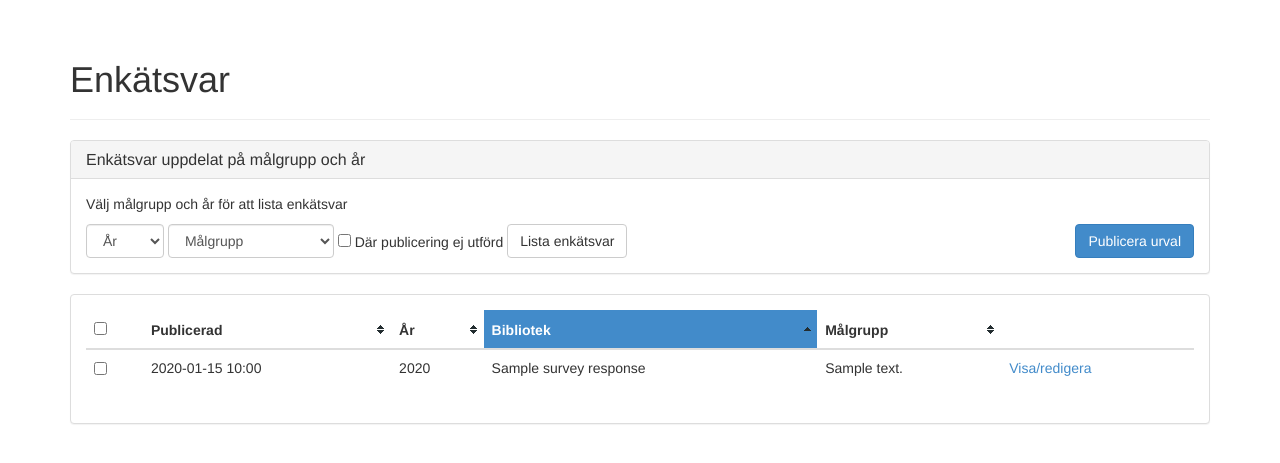
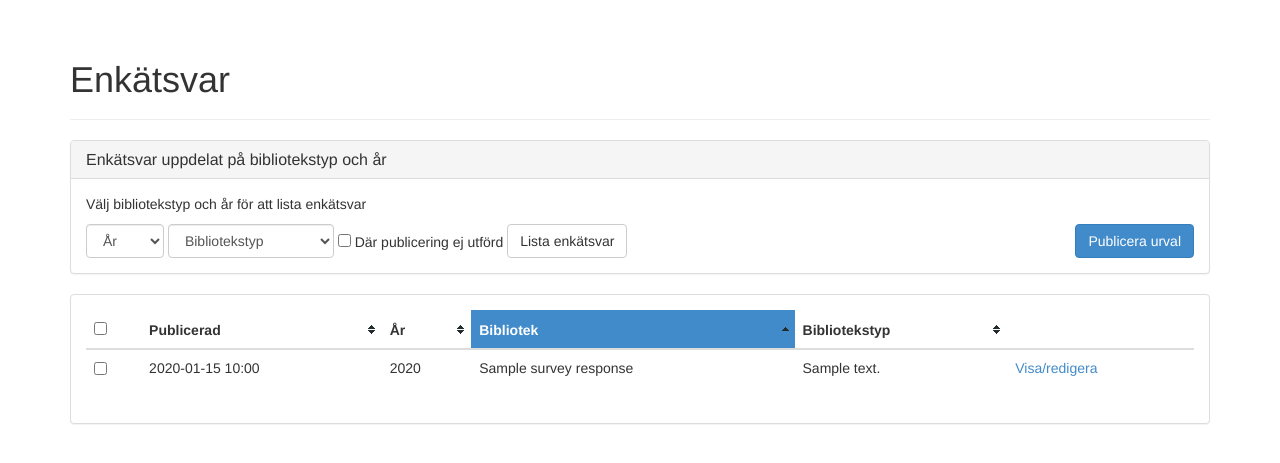
Before and after one commit to libris/bibstat, a Django app: template libstat/templates/libstat/survey_responses.html in a window 1280 px wide. Shown: the part 51-514 px from the top of the page. Run offline with Django 3.2, Linux system fonts and the light colour scheme; the template is opened without the code that fills it: most values are stand-ins (such as "Sample title", 1, 10 or a date in 2020); some libraries are stand-ins or nearby versions.

Commit message:
Changed view labels "Målgroup" to "Bibliotekstyp" and "Publik" to "Öppen data"

```diff
--- a/libstat/templates/libstat/edit_survey_response.html
+++ b/libstat/templates/libstat/edit_survey_response.html
@@ -41,7 +41,7 @@
                 </div>
                 <div class="row">
                   <div class="col-md-2">
-                    <label for="id_target_group">{% trans "Målgrupp" %}:</label>
+                    <label for="id_target_group">{% trans "Bibliotekstyp" %}:</label>
                   </div>
                   <div class="col-md-10">
                     <span class="target_group">{{form.instance.target_group__desc}}</span>
@@ -62,6 +62,7 @@
                     <label>{% trans "Publicerad" %}:</label>
                   </div>
                   <div class="col-md-10">
+                    {{form.instance.latest_version_published}}
                     <span {% if not form.instance.latest_version_published %}class="text-warning bold""{% endif %}>
                       <span class="published_at">{{form.instance.published_at|utc_tz|date:"Y-m-d H:i"}}</span>
                       <span class="published-by">{% if form.instance.published_by %}av {{form.instance.published_by}}{% endif %}</span>
--- a/libstat/templates/libstat/modals/edit_variable.html
+++ b/libstat/templates/libstat/modals/edit_variable.html
@@ -46,12 +46,12 @@
             <label>{% trans "Synlighet" %}</label>
             <div class="checkbox">
               {{form.is_public}}
-              {% trans "Publik term, visas som öppen data" %}
+              {% trans "Termen visas som öppen data" %}
             </div>
             <span class="text-danger errors is_public"></span>
         </div>
         <div class="form-group">
-            <label>{% trans "Målgrupper" %}</label>
+            <label>{% trans "Bibliotekstyper" %}</label>
             <div>
               {% for target_group in form.target_groups %}
                 <label class="checkbox-inline">
--- a/libstat/templates/libstat/survey_responses.html
+++ b/libstat/templates/libstat/survey_responses.html
@@ -11,13 +11,13 @@
 
     <div class="panel panel-default">
       <div class="panel-heading">
-        <h3 class="panel-title">{% trans "Enkätsvar uppdelat på målgrupp och år" %}</h3>
+        <h3 class="panel-title">{% trans "Enkätsvar uppdelat på bibliotekstyp och år" %}</h3>
       </div>
       <div class="panel-body">
         <div class="row">
           <div class="col-md-12">
             <p>
-            {% trans "Välj målgrupp och år för att lista enkätsvar" %}
+            {% trans "Välj bibliotekstyp och år för att lista enkätsvar" %}
             <span class="text-warning warnings right">{{message}}</span>
             </p>
           </div>
@@ -37,7 +37,7 @@
                 </div>
                 <div class="form-group">
                   <select name="target_group" class="form-control" value="{{target_group}}">
-                    <option value="" {% if not target_group %}selected="selected"{% endif %}>{% trans "Målgrupp" %}</option>
+                    <option value="" {% if not target_group %}selected="selected"{% endif %}>{% trans "Bibliotekstyp" %}</option>
                     <option value="public" {% ifequal target_group "public" %}selected="selected"{% endifequal %}>{% trans 'Folkbibliotek' %}</option>
                     <option value="research" {% ifequal target_group "research" %}selected="selected"{% endifequal %}>{% trans "Forskningsbibliotek" %}</option>
                     <option value="hospital" {% ifequal target_group "hospital" %}selected="selected"{% endifequal %}>{% trans "Sjukhusbibliotek" %}</option>
@@ -78,7 +78,7 @@
                 <th class="column published">{% trans "Publicerad" %}</th>
                 <th class="column sample_year">{% trans "År" %}</th>
                 <th class="column library">{% trans "Bibliotek" %}</th>
-                <th class="column target_group">{% trans "Målgrupp" %}</th>
+                <th class="column target_group">{% trans "Bibliotekstyp" %}</th>
                 <th class="column actions"></th>
               </tr>
             </thead>
--- a/libstat/templates/libstat/variables.html
+++ b/libstat/templates/libstat/variables.html
@@ -31,8 +31,8 @@
             <th class="column key">{% trans "Nyckel" %}</th>
             <th class="column desc">{% trans "Huvudgrupp" %}</th>
             <th class="column comment">{% trans "Undergrupp" %}</th>
-            <th class="column is_public">{% trans "Publik" %}</th>
-            <th class="column target_groups">{% trans "Målgrupper" %}</th>
+            <th class="column is_public">{% trans "Öppen data" %}</th>
+            <th class="column target_groups">{% trans "Bibliotekstyp" %}</th>
           </tr>
         </thead>
         <tbody>
```
Also changed, not shown: libstat/tests/test_views.py (+1 -1 lines).
